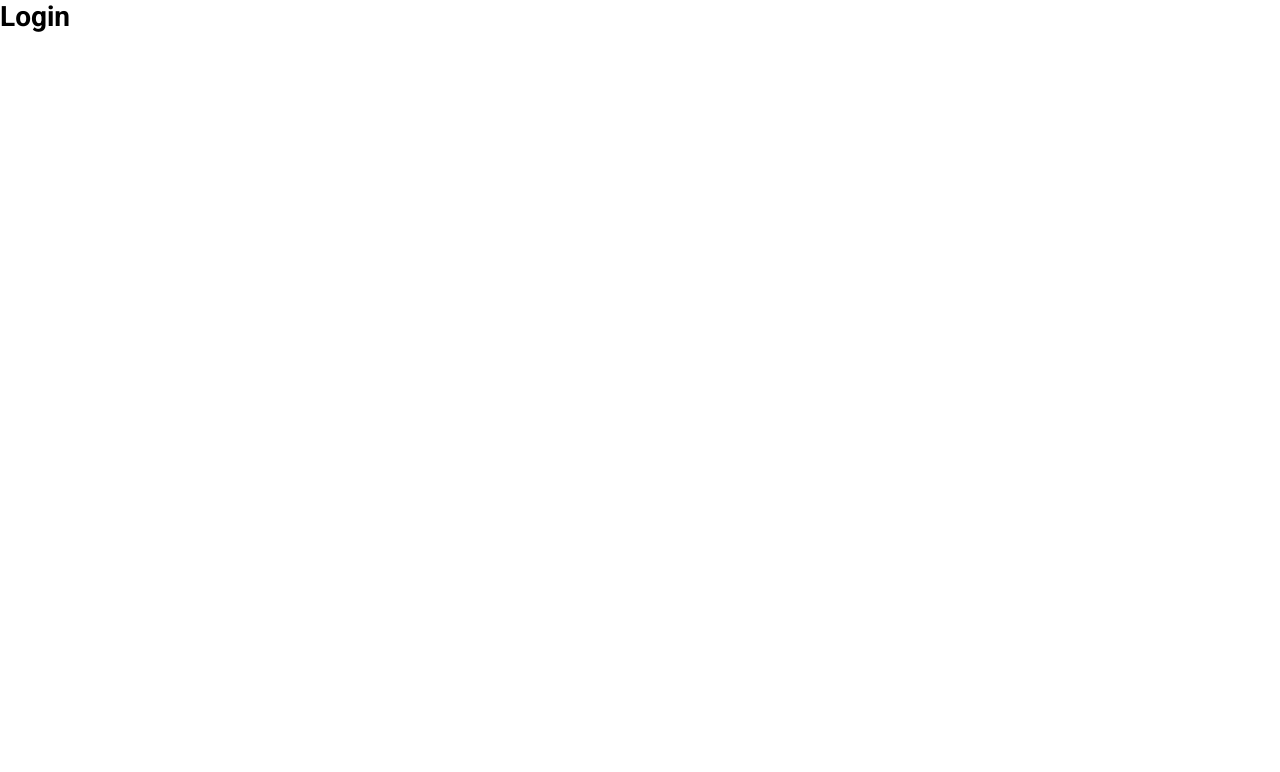
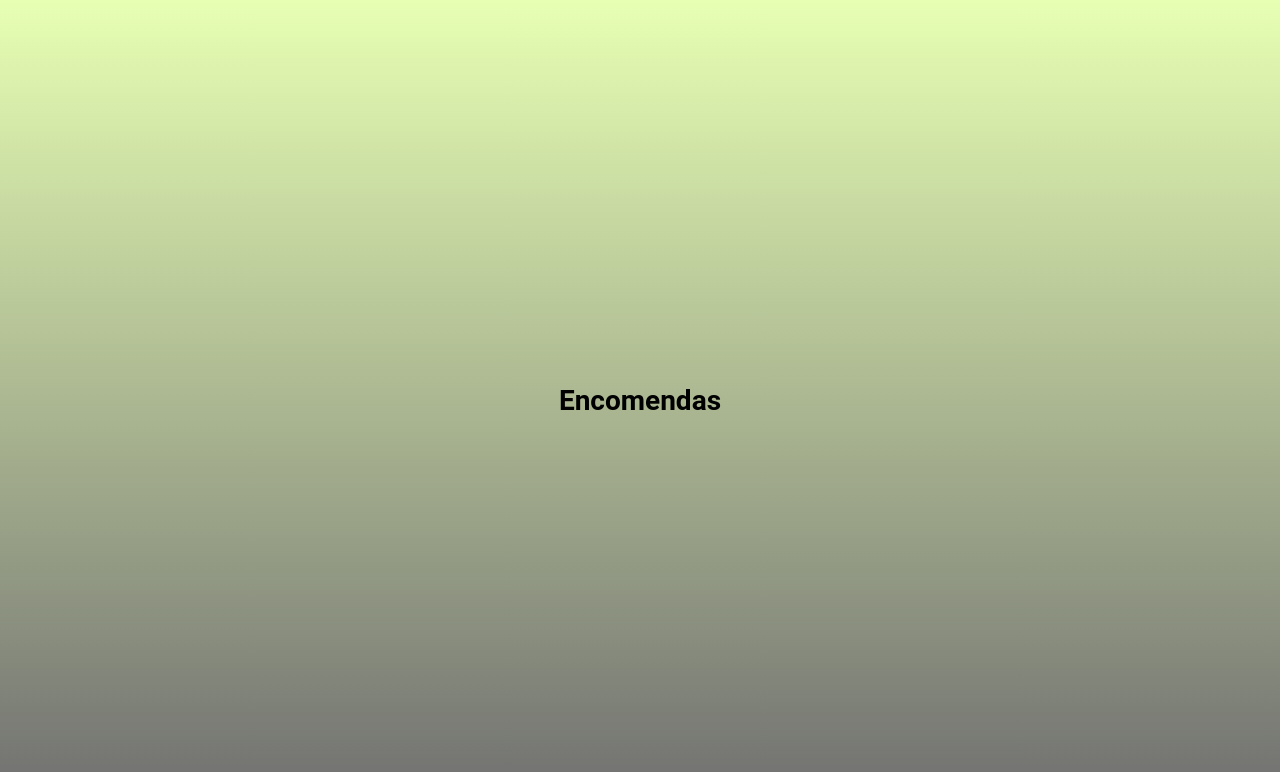
Before and after one commit to leosaglia/FastFeet, a React (Create React App) app in the folder frontend/: page /orders in a window 1280 px wide. Before the commit this address led to /. Shown: the top 772 px of the page. Built offline with nearby package versions, Linux system fonts and the light colour scheme.

Commit message:
feat(frontend): Add default layouts configuration

```diff
--- /dev/null
+++ b/frontend/src/pages/_layouts/auth/index.js
@@ -0,0 +1,12 @@
+import React from 'react';
+import PropTypes from 'prop-types';
+
+import { Wrapper } from './styles';
+
+export default function authLayout({ children }) {
+   return <Wrapper>{children} </Wrapper>;
+}
+
+authLayout.propTypes = {
+   children: PropTypes.element.isRequired,
+};
--- /dev/null
+++ b/frontend/src/pages/_layouts/auth/styles.js
@@ -0,0 +1,9 @@
+import styled from 'styled-components';
+
+export const Wrapper = styled.div`
+   background: linear-gradient(to bottom, #e7ffb3, #707070);
+   height: 100%;
+   display: flex;
+   justify-content: center;
+   align-items: center;
+`;
--- /dev/null
+++ b/frontend/src/pages/_layouts/default/index.js
@@ -0,0 +1,12 @@
+import React from 'react';
+import PropTypes from 'prop-types';
+
+import { Wrapper } from './styles';
+
+export default function defaultLayout({ children }) {
+   return <Wrapper>{children}</Wrapper>;
+}
+
+defaultLayout.propTypes = {
+   children: PropTypes.element.isRequired,
+};
--- /dev/null
+++ b/frontend/src/pages/_layouts/default/styles.js
@@ -0,0 +1,6 @@
+import styled from 'styled-components';
+
+export const Wrapper = styled.div`
+   background: linear-gradient(to bottom, #ffc5c5, #ff4949);
+   height: 100%;
+`;
--- a/frontend/src/routes/Route.js
+++ b/frontend/src/routes/Route.js
@@ -1,13 +1,16 @@
 import React from 'react';
 import { Route, Redirect } from 'react-router-dom';
 import PropTypes from 'prop-types';
+
+import authLayout from '../pages/_layouts/auth';
+import defaultLayout from '../pages/_layouts/default';
 
 export default function RouteWrapper({
    component: Component,
    isPrivate,
    ...rest
 }) {
-   const signed = false;
+   const signed = true;
 
    if (!signed && isPrivate) {
       return <Redirect to="/" />;
@@ -17,7 +20,18 @@
       return <Redirect to="/orders" />;
    }
 
-   return <Route {...rest} component={Component} />;
+   const Layout = signed ? authLayout : defaultLayout;
+
+   return (
+      <Route
+         {...rest}
+         render={(props) => (
+            <Layout>
+               <Component {...props} />
+            </Layout>
+         )}
+      />
+   );
 }
 
 RouteWrapper.propTypes = {
```
